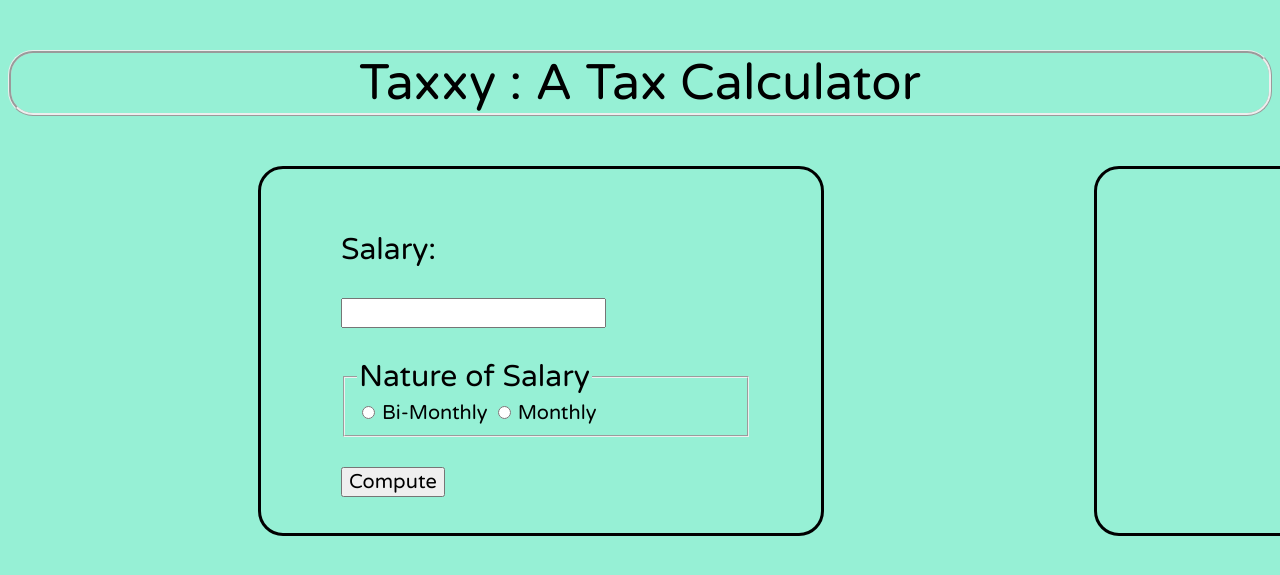
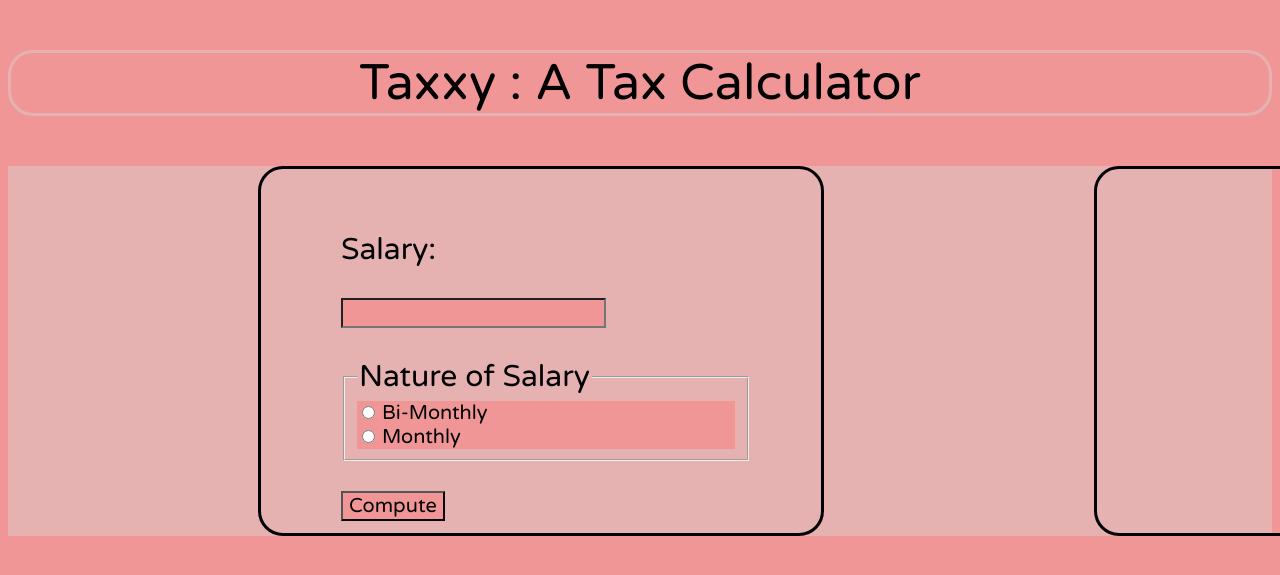
Before and after one commit to miguelcarlofajardo/2itg_fajardo, a PHP site: page / in a window 1280 px wide; the page is wider, and only the part inside the window is pictured. Shown: the top 575 px of that part. Run offline with PHP 8.4, Linux system fonts and the light colour scheme.

Commit message:
added design

```diff
--- a/mp1/index.php
+++ b/mp1/index.php
@@ -24,22 +24,25 @@
         </p>
     </div>
     <div>
-        <input class="salary" type="text" name="salary">
+        <input class="salary" type="text" name="salary" required>
     </div>
     <div>
 
     <fieldset>
         <legend> Nature of Salary </legend>
+        <div class="radio-item">
         <input type="radio" id="option1" name="option" value="Bi-Monthly">
         <label for="option1">
             Bi-Monthly
         </label>
+        </div>
+        <div class="radio-item">
         <input type="radio" id="option2" name="option" value="Monthly">
         <label for="option2">
             Monthly
         </label>
+        </div>
     </fieldset>
-
     <div>
         <button type="submit" name="submit" value="submit">
             Compute
@@ -65,38 +68,38 @@
             $annualSalary = $total * 12;
             }
             $formattedSalary = number_format($annualSalary, 2);
-            echo $formattedSalary;
+            echo "<p>$formattedSalary</p>";
 
             echo "<p>Est. Annual Tax: </p> ";
             $annualTax = 0;
             if ($annualSalary <= 250000) {
-            echo "No tax due";
+            echo "<p> No tax due </p>";
             } else if ($annualSalary <= 400000) {
             $annualTax = ($annualSalary - 250000) * 0.2;
             $formattedTax = number_format($annualTax, 2);
-            echo $formattedTax;
+            echo "<p>$formattedTax</p>";
             } else if ($annualSalary <= 800000) {
             $annualTax = 30000 + (($annualSalary - 400000) * 0.25);
             $formattedTax = number_format($annualTax, 2);
-            echo $formattedTax;
+            echo "<p>$formattedTax</p>";
             } else if ($annualSalary <= 2000000) {
             $annualTax = 130000 + (($annualSalary - 800000) * 0.3);
             $formattedTax = number_format($annualTax, 2);
-            echo $formattedTax;
+            echo "<p>$formattedTax</p>";
             } else if ($annualSalary <= 8000000) {
             $annualTax = 490000 + (($annualSalary - 2000000) * 0.32);
             $formattedTax = number_format($annualTax, 2);
-            echo $formattedTax;
+            echo "<p>$formattedTax</p>";
             } else {
             $annualTax = 2410000 + (($annualSalary - 8000000) * 0.35);
             $formattedTax = number_format($annualTax, 2);
-            echo $formattedTax;
+            echo "<p>$formattedTax</p>";
             }
 
              echo "<p>Est. Monthly Tax: </p> ";
              $monthlyTax = $annualTax / 12;
              $formattedTax = number_format($monthlyTax, 2);
-             echo $formattedTax;
+             echo "<p>$formattedTax</p>";
             }
         ?>
     </div>
--- a/mp1/style.css
+++ b/mp1/style.css
@@ -1,5 +1,5 @@
-body{
-    background-color: rgb(150, 240, 213);
+body,input,button{
+    background-color: rgb(240, 150, 150);
 }
 
 p, button, label,legend,input{
@@ -13,6 +13,9 @@ p, button, label,legend,input{
     border-style: ridge;
     font-size: 50px;
     border-radius: 25px;
+    border-color:rgb(230, 177, 177);;
+    border-style: solid;
+
 }
 
 .salary-label, .result-label{
@@ -30,11 +33,7 @@ legend{
     font-size: 30px;
 }
 
-label,input{
-    font-size: 20px;
-}
-
-button{
+label,input,button,p{
     font-size: 20px;
 }
 
@@ -58,13 +57,15 @@ button{
     display: flex;
     flex-direction: column;
     margin: 2px 10px;
-
-
 }
 
 .grid-container {
     display: grid;
     grid-template-columns: 1fr 2fr;
     grid-gap: 20px;
-    background-color: rgb(150, 240, 213);
+    background-color:  rgb(230, 177, 177);
 }
+
+.radio-item{
+    background-color: rgb(240, 150, 150);
+}
```
